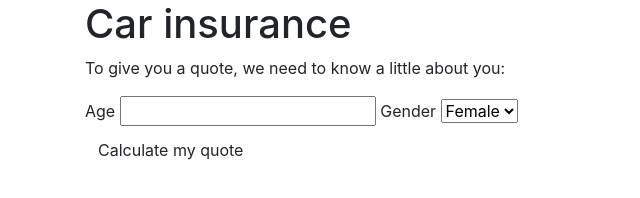
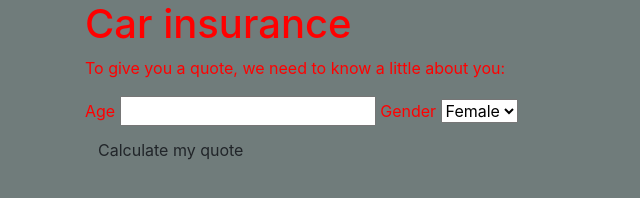
Before and after one commit to TonyBoy56/week2-car_insurance, a plain HTML site: page index.html in a window 1280 px wide. Shown: the whole page, without its empty margins (0-640 px from the left). Drawn offline with Linux system fonts and the light colour scheme.

Commit message:
add background color as grey and font color as red

```diff
--- a/css/styles.css
+++ b/css/styles.css
@@ -1,3 +1,8 @@
+body {
+  background-color: rgb(112, 124, 123);
+  color: red;
+}
+
 .btn {
   display: block;
 }
```
